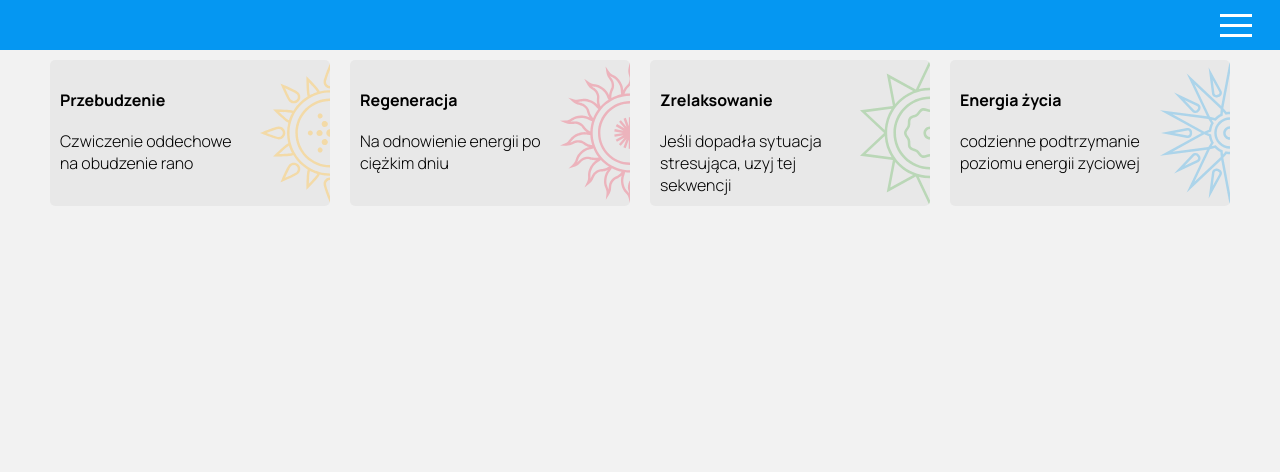
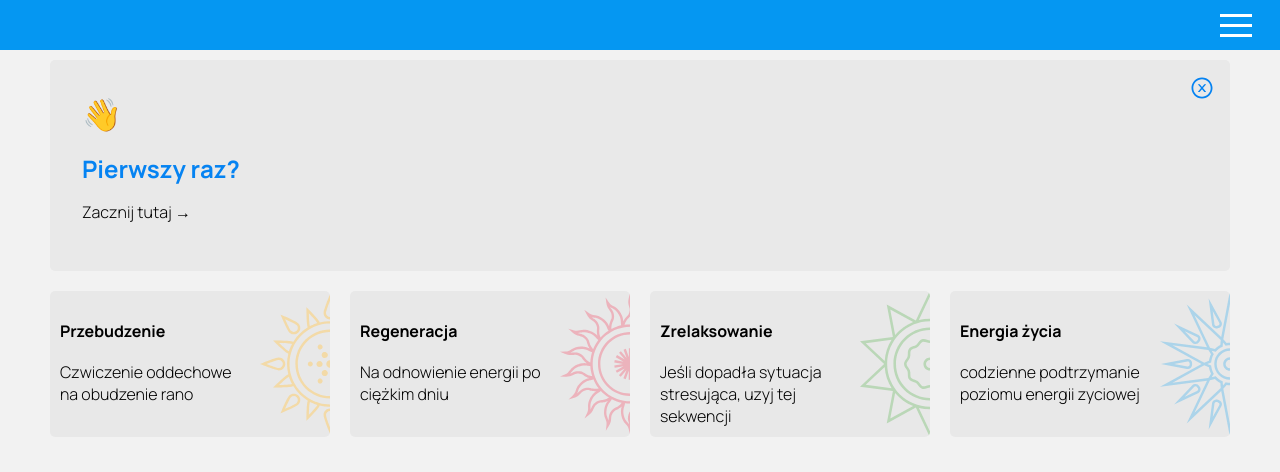
Before and after one commit to qapush/breathe-app, a React (Create React App) app: page / in a window 1280 px wide. Shown: the top 472 px of the page. Built offline with nearby package versions, Linux system fonts and the light colour scheme.

Commit message:
first time card

```diff
--- a/src/components/Modes/Modes.js
+++ b/src/components/Modes/Modes.js
@@ -2,15 +2,15 @@ import React from "react";
 import { Link } from "react-router-dom";
 import styles from "./modes.module.scss";
 import modesSource from "./modes.json";
+import FirstTime from "../firstTime/firstTime";
 
 const Modes = ({ handleSwitch }) => {
 
   const modes = modesSource.modes
   .map((mode, i) => {
     return(
-
-        <div className={`${styles.mode} ${styles[mode.mode]}`}>
-          <Link to="/cwiczenie" onClick={ () => handleSwitch(mode.mode)} key={i}>
+        <div key={i} className={`${styles.mode} ${styles[mode.mode]}`}>
+          <Link to="/cwiczenie" onClick={ () => handleSwitch(mode.mode)}>
             <div className={styles.title}>{mode.title}</div>
             <div className={styles.description}>
               {mode.description}
@@ -21,8 +21,10 @@ const Modes = ({ handleSwitch }) => {
   })
 
 
+
   return (
     <div className={styles.wrapper}>
+      <FirstTime/>
       <div className={styles.modes}>
         {modes}
       </div>
--- a/src/components/Modes/modes.module.scss
+++ b/src/components/Modes/modes.module.scss
@@ -4,6 +4,7 @@
 
 .wrapper {
   min-height: 100%;
+
   .modes {
     display: flex;
     flex-wrap: wrap;
--- /dev/null
+++ b/src/components/firstTime/firstTime.js
@@ -0,0 +1,14 @@
+import React from 'react'
+import styles from "./firstTime.module.scss";
+import {AiOutlineCloseCircle} from "react-icons/ai";
+
+export default function FirstTime() {
+  return (
+    <div className={styles.firstTime}>
+        <span className={styles.icon}>👋</span>
+        <h2>Pierwszy raz?</h2>
+        <p>Zacznij tutaj →</p>
+        <AiOutlineCloseCircle className={ styles.close }/>
+    </div>
+  )
+}
--- /dev/null
+++ b/src/components/firstTime/firstTime.module.scss
@@ -0,0 +1,30 @@
+.firstTime {
+    position: relative;
+    background-color: #0000000a;
+    border-radius: 5px;
+    margin: 10px;
+    padding: 2rem;
+
+    .icon {
+      font-size: 2rem;
+    }
+
+    h2 {
+      color: #0583F2;
+      margin-bottom: 1rem;
+      margin-top: 1rem;
+    }
+
+    p {
+      margin-bottom: 1rem;
+    }
+
+    .close {
+      color: #0583F2;
+      position: absolute;
+      top: 1rem;
+      right: 1rem;
+      font-size: 1.5rem;
+      cursor: pointer;
+    }
+  }
```
